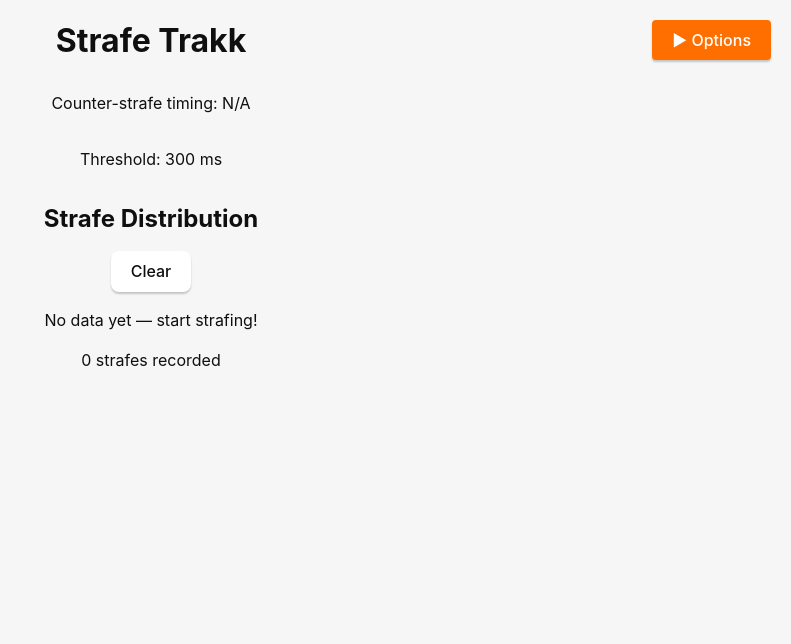
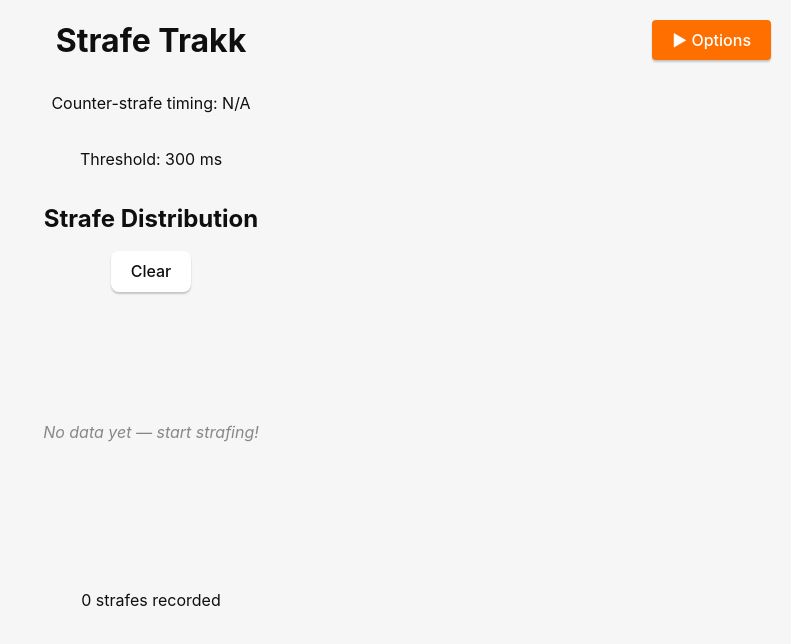
Before and after one commit to AaronCasildo/strafe-trakk, a React (Vite) app: page / in a window 1280 px wide. Shown: the top 644 px of the page, without its empty margins (489-1280 px from the left). Built offline with nearby package versions, Linux system fonts and the light colour scheme.

Commit message:
styles: add css styles for the Early/Late graph labels

```diff
--- a/src/App.css
+++ b/src/App.css
@@ -149,6 +149,29 @@ button {
   margin-right: 5px;
 }
 
+.histogram-wrapper {
+  width: 100%;
+}
+
+.histogram-labels {
+  display: flex;
+  justify-content: space-between;
+  padding: 0 40px;
+  margin-top: -10px;
+  font-size: 0.9em;
+  color: #888;
+  font-weight: 500;
+}
+
+.histogram-empty {
+  display: flex;
+  align-items: center;
+  justify-content: center;
+  height: 280px;
+  color: #888;
+  font-style: italic;
+}
+
 @media (prefers-color-scheme: dark) {
   :root {
     color: #f6f6f6;
```
